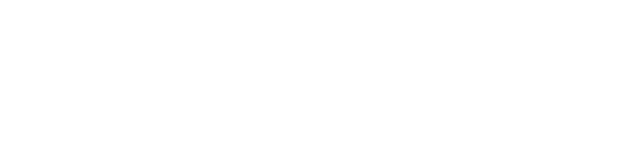
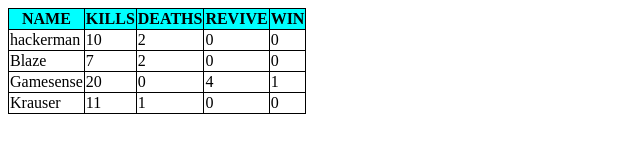
Before and after one commit to acciojob/Styled-Table-gamesense31, a website: page main.html in a window 1280 px wide. Shown: the whole page, without its empty margins (0-640 px from the left). Drawn offline with Linux system fonts and the light colour scheme.

Commit message:
created a submission

```diff
--- a/main.html
+++ b/main.html
@@ -2,14 +2,64 @@
 <html lang="en">
 <head>
     <meta charset="UTF-8">
-    <meta http-equiv="X-UA-Compatible" content="IE=edge">
     <meta name="viewport" content="width=device-width, initial-scale=1.0">
     <title>Document</title>
-    <link rel="stylesheet" href="styles.css">
+    <style>
+        table {
+            border: 1px solid black;
+            border-collapse: collapse;
+        }
+        thead,tbody,tr,th,td {
+            border: 1px solid black
+            ;
+        }
+        thead{
+            background-color: aqua;
+        }
+    </style>
 </head>
 <body>
-    <!-- add table here -->
-
+    <table>
+        <thead>
+            <tr>
+                <th>NAME</th>
+                <th>KILLS</th>
+                <th>DEATHS</th>
+                <th>REVIVE</th>
+                <th>WIN</th>
+            </tr>
+        </thead>
+        <tbody>
+            <tr>
+                <td>hackerman</td>
+                <td>10</td>
+                <td>2</td>
+                <td>0</td>
+                <td>0</td>
+            </tr>
+            <tr>
+                <td>Blaze</td>
+                <td>7</td>
+                <td>2</td>
+                <td>0</td>
+                <td>0</td>
+            </tr>
+            <tr>
+                <td>Gamesense</td>
+                <td>20</td>
+                <td>0</td>
+                <td>4</td>
+                <td>1</td>
+            </tr>
+            <tr>
+                <td>Krauser</td>
+                <td>11</td>
+                <td>1</td>
+                <td>0</td>
+                <td>0</td>
+            </tr>
+        </tbody>
+    </table>
 
 </body>
 </html>
```
